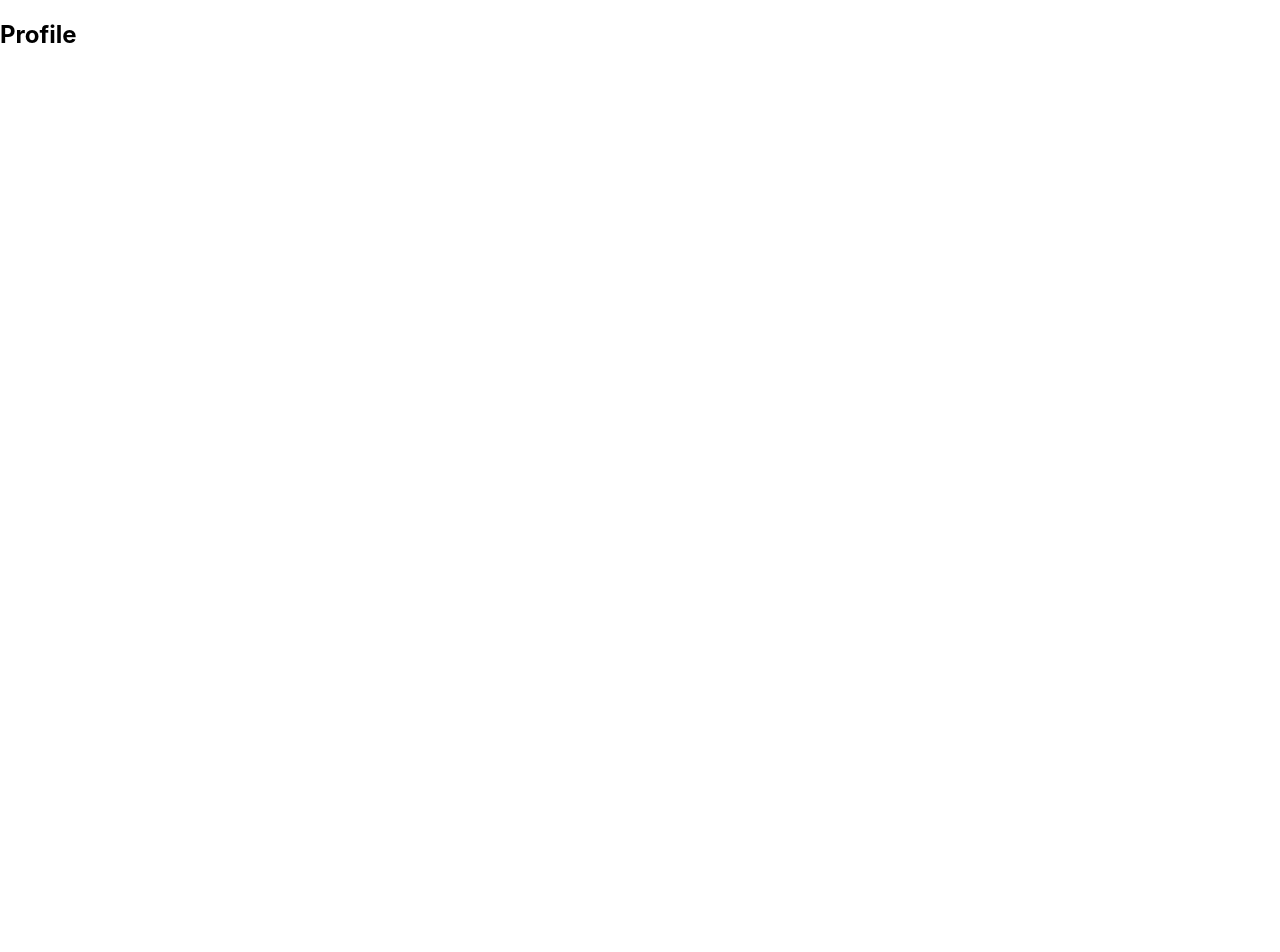
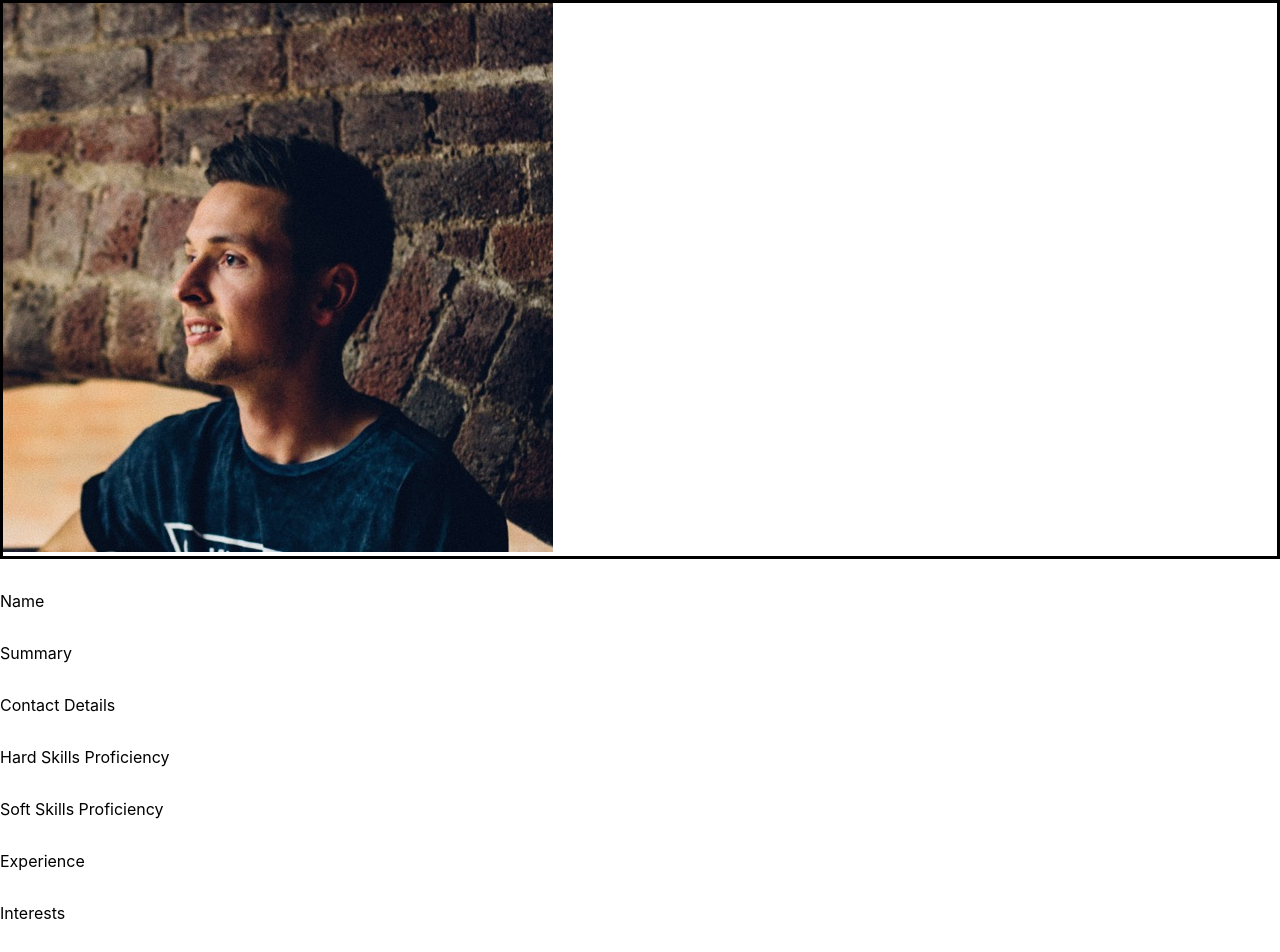
Before and after one commit to JoeDevine/ix-hack, a React (Create React App) app: page /profile in a window 1280 px wide. Shown: the top 952 px of the page. Before the commit the page ends 800 px from the top, so only its background shows below. Built offline with nearby package versions, Linux system fonts and the light colour scheme.

Commit message:
Update routing

```diff
--- a/package.json
+++ b/package.json
@@ -3,10 +3,12 @@
   "version": "0.1.0",
   "private": true,
   "dependencies": {
+    "@material-ui/core": "^3.9.2",
     "react": "^16.8.4",
     "react-dom": "^16.8.4",
     "react-router-dom": "^4.3.1",
-    "react-scripts": "2.1.8"
+    "react-scripts": "2.1.8",
+    "styled-components": "^4.1.3"
   },
   "scripts": {
     "start": "react-scripts start",
--- a/src/Profile.js
+++ b/src/Profile.js
@@ -1,9 +1,28 @@
 import React from "react";
+import { Grid } from "@material-ui/core";
+import profilePic from "./profilepic.jpg";
+import styled from "styled-components";
+
+const ImageContainer = styled("div")`
+  border: 3px solid #000;
+`;
 
 const Profile = () => (
-  <div>
-    <h2>Profile</h2>
-  </div>
+  <Grid container direction="column" spacing={32}>
+    <Grid item>
+      <ImageContainer>
+        <img src={profilePic} alt="Profile Pic" />
+      </ImageContainer>
+    </Grid>
+    <Grid item>{"Name"}</Grid>
+    <Grid item>{"Summary"}</Grid>
+    <Grid item>{"Contact Details"}</Grid>
+    <Grid item>{"Hard Skills Proficiency"}</Grid>
+    <Grid item>{"Soft Skills Proficiency"}</Grid>
+    <Grid item>{"Experience"}</Grid>
+    <Grid item>{"Interests"}</Grid>
+    <Grid item>{"Training"}</Grid>
+  </Grid>
 );
 
 export default Profile;
```
Also changed, not shown: src/profilepic.jpg (added), 1 other file (tests, documents, lock files or other folders).
